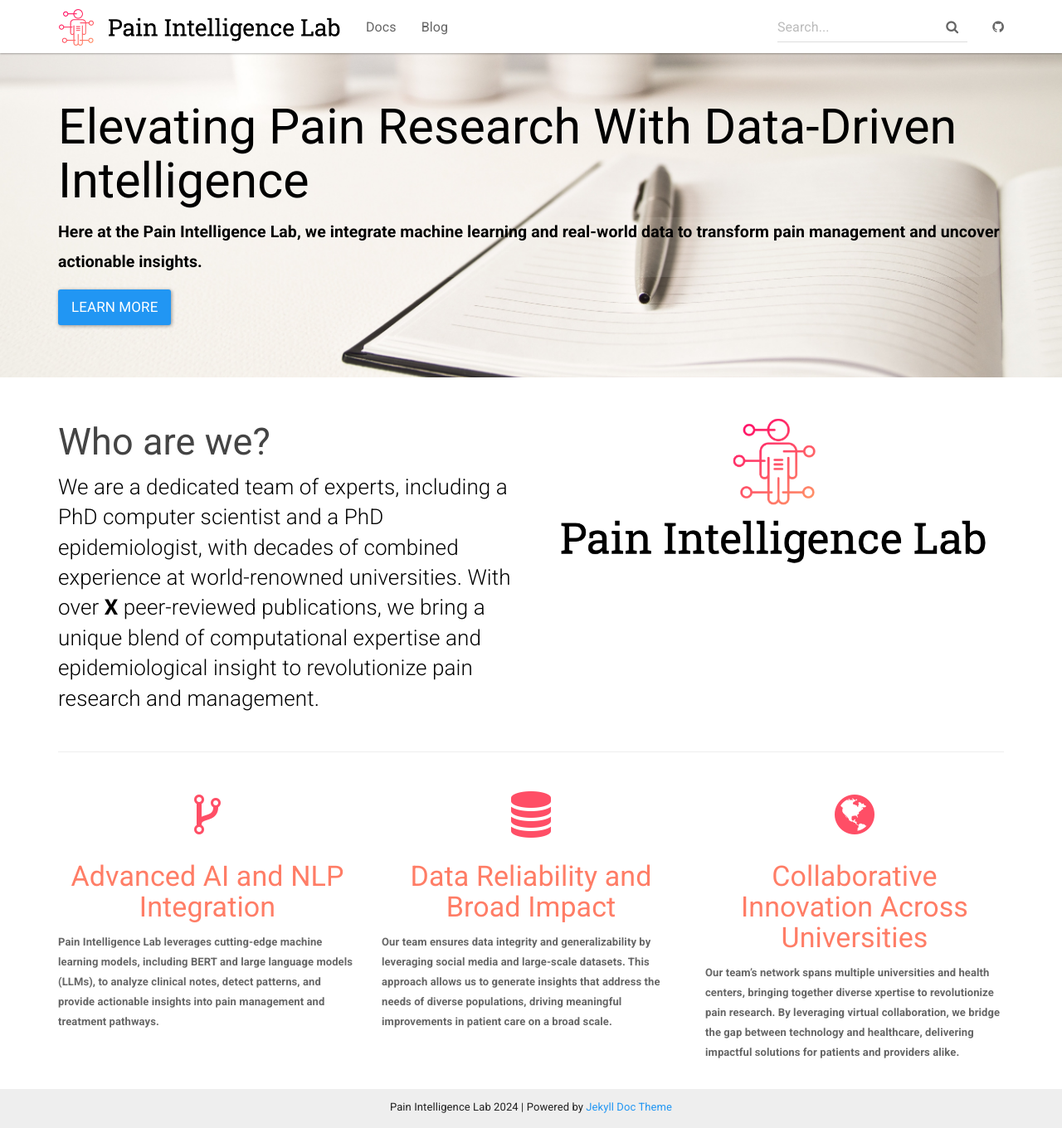
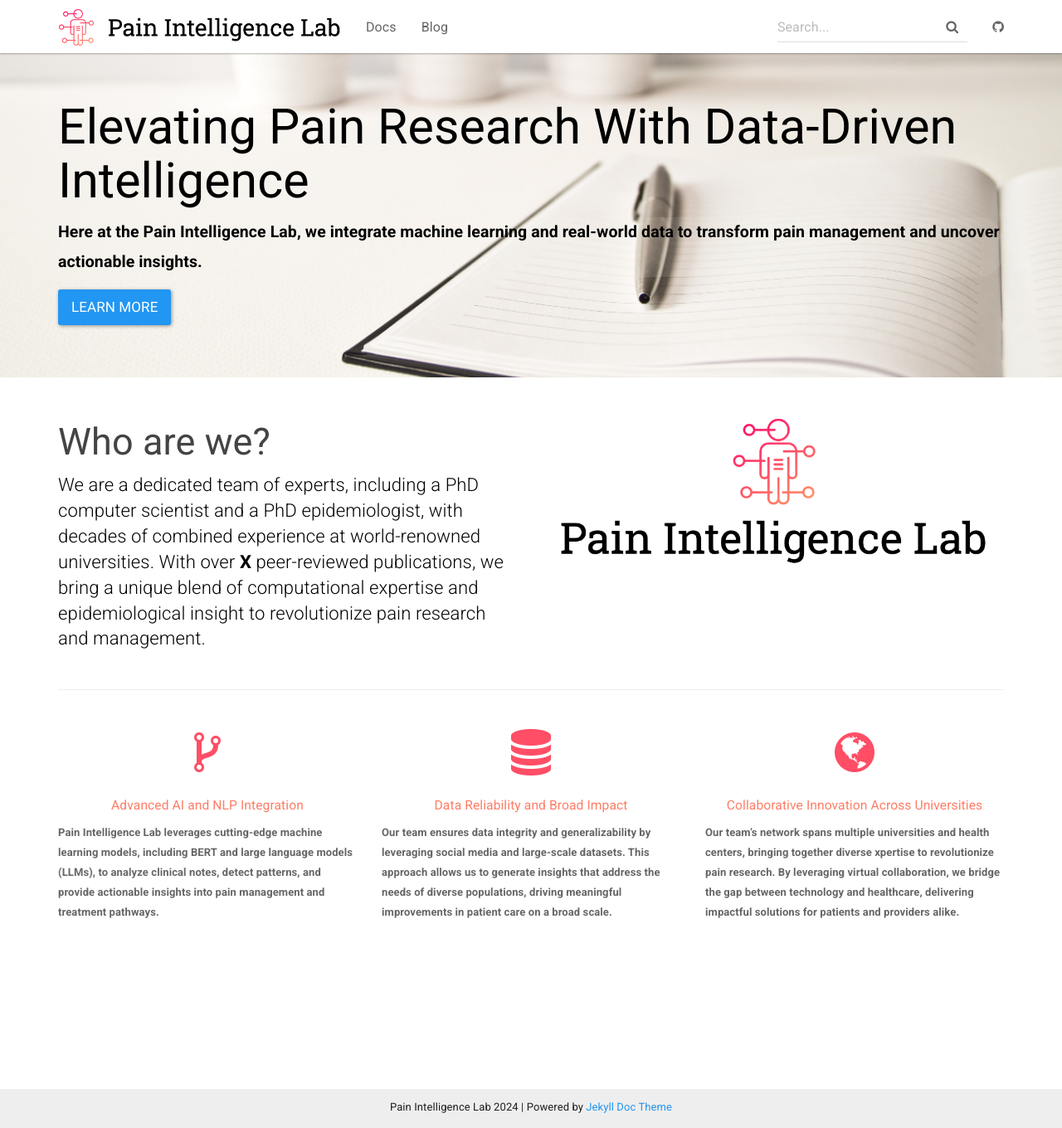
Before and after one commit to potatole123/my-prog, a Jekyll site: the page built from index.html, in a window 1280 px wide and 1360 px high. Shown: the whole window at 83% size. Built offline with Jekyll 4.4.1, drawn with Linux system fonts in a browser that asks for light colours.

Commit message:
Update index.html

```diff
--- a/index.html
+++ b/index.html
@@ -16,7 +16,7 @@ layout: default
     <div class="row">
         <div class="col-md-6">
             <h2 class="header-light regular-pad">Who are we?</h2>
-              <p class="lead" style="color: black; font-size: 2em;">We are a dedicated team of experts, including a PhD computer scientist and a PhD
+              <p class="lead" style="color: black; font-size: 1.7em;">We are a dedicated team of experts, including a PhD computer scientist and a PhD
                 epidemiologist, with decades of combined experience at world-renowned universities. With over
                 <strong>X</strong> peer-reviewed publications, we bring a unique blend of computational expertise and
                 epidemiological insight to revolutionize pain research and management.</p>
@@ -29,14 +29,14 @@ layout: default
     <div class="row">
         <div class="col-sm-4">
             <h1 class="text-center"><i class="fa  fa-code-fork" aria-hidden="true" style="color: rgba(255,78,102,1);"></i></h1>
-            <h3 class="text-center" style="color: rgba(255,125,102,1);">Advanced AI and NLP Integration            </h3>
+            <h3 class="text-center" style="color: rgba(255,125,102,1); font-size: 1.2em;">Advanced AI and NLP Integration            </h3>
             <p><strong>Pain Intelligence Lab leverages cutting-edge machine learning models, including BERT and large language models (LLMs), to analyze clinical notes, detect patterns,
                 and provide actionable insights into pain management and treatment pathways.</strong>
             </p>
         </div>
         <div class="col-sm-4">
             <h1 class="text-center"><i class="fa fa-database" aria-hidden="true" style="color: rgba(255,78,102,1);"></i></h1>
-            <h3 class="text-center" style="color: rgba(255,125,102,1);">Data Reliability and Broad Impact            </h3>
+            <h3 class="text-center" style="color: rgba(255,125,102,1); font-size: 1.2em;">Data Reliability and Broad Impact            </h3>
             <p><strong>Our team ensures data integrity and generalizability by leveraging social media and
                 large-scale datasets. This approach allows us to generate insights that address the needs
                 of diverse populations, driving meaningful improvements in patient care on a broad scale.</strong>
@@ -44,7 +44,7 @@ layout: default
         </div>
         <div class="col-sm-4">
             <h1 class="text-center"><i class="fa fa-globe" aria-hidden="true" style="color: rgba(255,78,102,1);"></i></h1>
-            <h3 class="text-center" style="color: rgba(255,125,102,1);">Collaborative Innovation Across Universities       </h3>
+            <h3 class="text-center" style="color: rgba(255,125,102,1); font-size: 1.2em;">Collaborative Innovation Across Universities       </h3>
             <p><strong>Our team’s network spans multiple universities and health centers, bringing together diverse
                 xpertise to revolutionize pain research. By leveraging virtual collaboration, we bridge the gap
                 between technology and healthcare, delivering impactful solutions for patients and providers alike.</strong>
```
